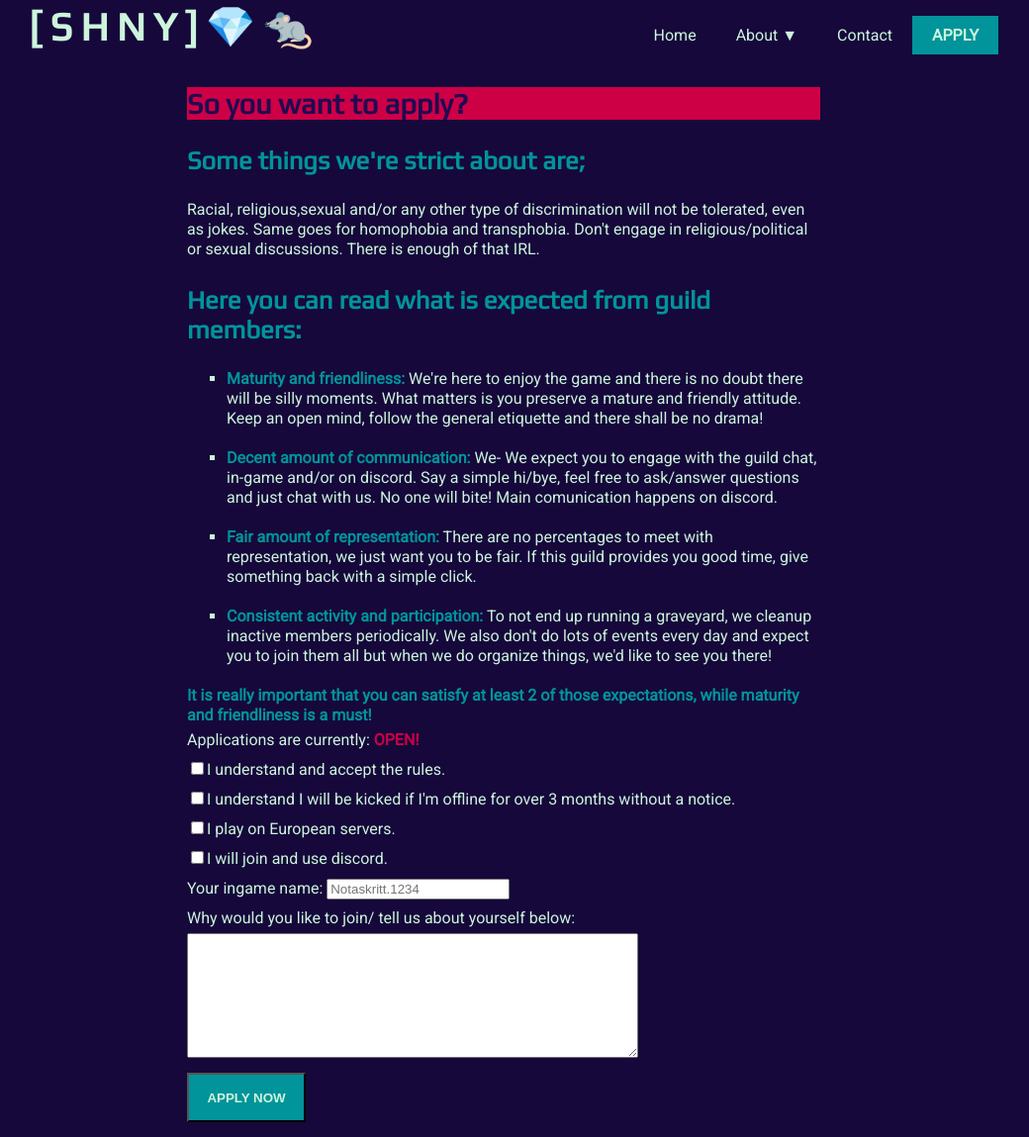
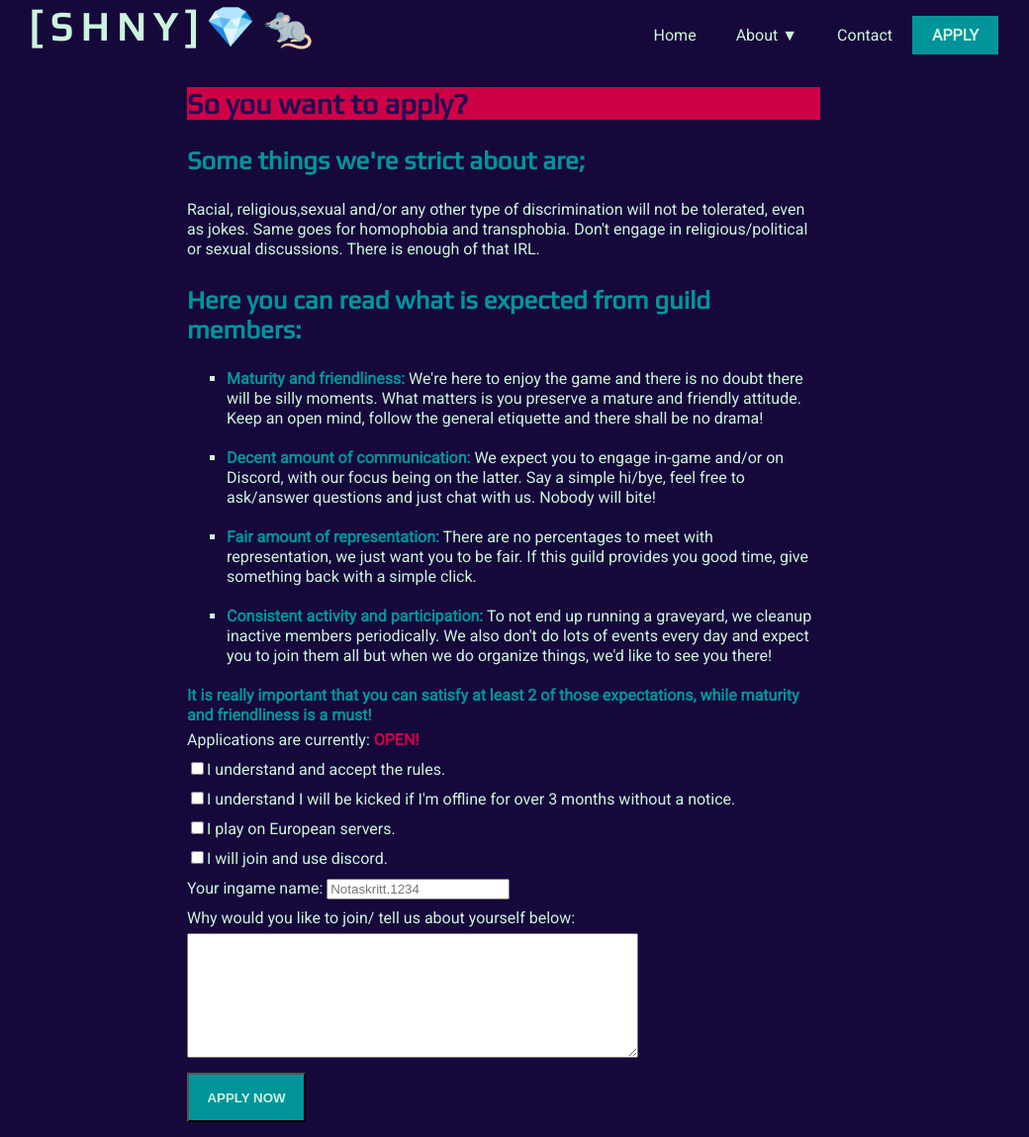
Before and after one commit to KimberlyVdB/SHNY-Jekyll-Website, a Jekyll site: the page built from apply.html, in a window 1280 px wide and 1149 px high. Shown: the whole window at 99% size, without its empty margins (131-1171 px from the left). Built offline with Jekyll 4.4.1, drawn with Linux system fonts in a browser that asks for light colours; nearby versions of some CDN libraries; a script that is not in the unit is left out.

Commit message:
better text

```diff
--- a/apply.html
+++ b/apply.html
@@ -23,10 +23,7 @@ title: mainContent
       and there shall be no drama!
     </li>
 
-    <li><span>Decent amount of communication:</span> We- We expect you to engage with the guild chat, in-game and/or on
-      discord. Say a simple hi/bye, feel free to ask/answer questions and just chat with us. No one will bite! Main
-      comunication happens on discord.
-    </li>
+    <li><span>Decent amount of communication:</span> We expect you to engage in-game and/or on Discord, with our focus being on the latter. Say a simple hi/bye, feel free to ask/answer questions and just chat with us. Nobody will bite!
 
     <li><span>Fair amount of representation:</span> There are no percentages to meet with representation, we just
       want you to be
```
